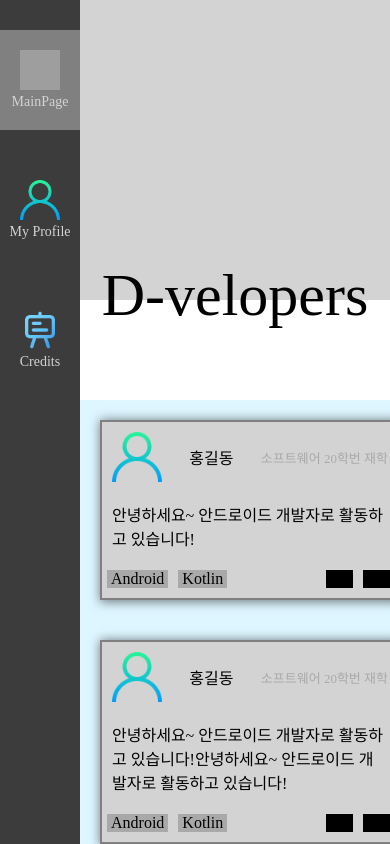
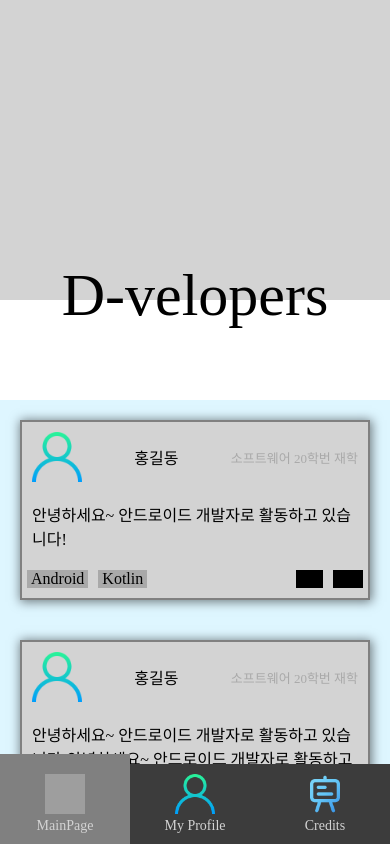
Before and after one commit to DKU-D-Coding-teams/2023-1-developers, a React (Create React App) app in the folder frontend/: page / in a window 390 px wide. Shown: the top 844 px of the page. Built offline with nearby package versions, Linux system fonts and the light colour scheme; grey boxes are pictures that could not be loaded; a web font is replaced by a local one.

Commit message:
feat: Navbar 모바일 대응

```diff
--- a/frontend/src/components/navbar/Nav.tsx
+++ b/frontend/src/components/navbar/Nav.tsx
@@ -45,4 +45,11 @@ const Wrapper = styled.div<{ highlight: boolean }>`
   font-size: 14px;
   ${({ highlight }) => highlight && "background-color: gray"};
   transition: 1s;
+
+  @media screen and (max-width: 750px) {
+    padding: 0;
+    ${({ highlight }) => highlight && "padding: 20px 0"}; // 하이라이트일 때 padding 애니메이션
+    margin-top: 0;
+    transition: 0.3s;
+  }
 `;
--- a/frontend/src/components/navbar/Navbar.tsx
+++ b/frontend/src/components/navbar/Navbar.tsx
@@ -38,6 +38,14 @@ const Wrapper = styled.div`
   width: 80px;
   height: 100%;
   background-color: #3c3c3c;
+  z-index: 1;
+
+  @media screen and (max-width: 750px) {
+    flex-direction: row;
+    width: 100%;
+    height: 80px;
+    bottom: 0;
+  }
 `;
 
 const Icon = styled.img`
@@ -49,4 +57,9 @@ const Section = styled.section`
   position: relative;
   display: block;
   margin-left: 80px;
+
+  @media screen and (max-width: 750px) {
+    margin-left: 0;
+    margin-bottom: 80px;
+  }
 `;
```
